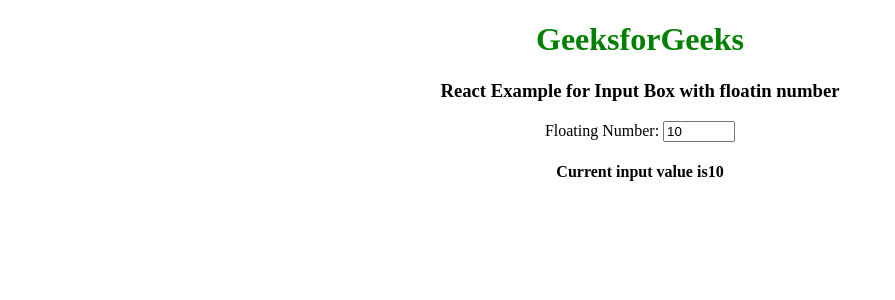
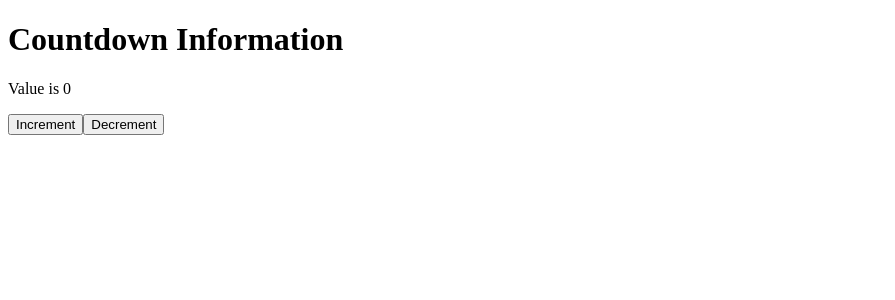
Before and after one commit to nikunjjadav123/myfirstreact, a React (Create React App) app: page / in a window 1280 px wide. Shown: the top 300 px of the page, without its empty margins (0-895 px from the left). Built offline with nearby package versions, Linux system fonts and the light colour scheme.

Commit message:
How to use useState in arrow function instead of hook

```diff
--- a/src/App.js
+++ b/src/App.js
@@ -1,47 +1,31 @@
-import React from "react";
+import React, { useState } from 'react'
 
-class App extends React.Component {
-	state = {
-		value: 10,
-	};
+const App = () => {
+const [count, setCount] = useState(0);
 
-	onValueChange = (event) => {
-		this.setState({ value: event.target.value });
-	};
-
-	render() {
-		return (
-			<div
-				style={{
-					textAlign: "center",
-					margin: "auto",
-				}}
-			>
-				<h1 style={{ color: "green" }}>
-					GeeksforGeeks
-				</h1>
-				<h3>
-					React Example for Input Box with floatin
-					number
-				</h3>
-				<label> Floating Number: </label>
-				<input
-					type="number"
-					step="0.1"
-					min="0"
-					max="20"
-					value={this.state.value}
-					onChange={(event) =>
-						this.onValueChange(event)
-					}
-				/>
-				<h4>
-					Current input value is
-					{this.state.value}
-				</h4>
-			</div>
-		);
-	}
+const increaseCount = () => {
+	setCount(count + 1);
+}
+const decreaseCount = () => {
+	setCount(count - 1);
 }
 
-export default App;
+return (
+	<div>
+	<h1>Countdown Information</h1>
+
+<p>Value is {count}</p>
+
+
+	<button onClick={increaseCount}>
+		Increment
+	</button>
+
+	<button onClick={decreaseCount}>
+		Decrement
+	</button>
+	</div>
+)
+}
+
+export default App
```
